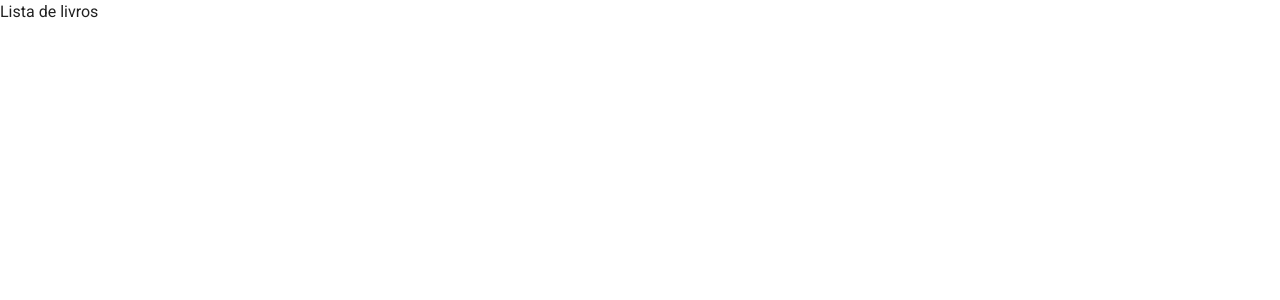
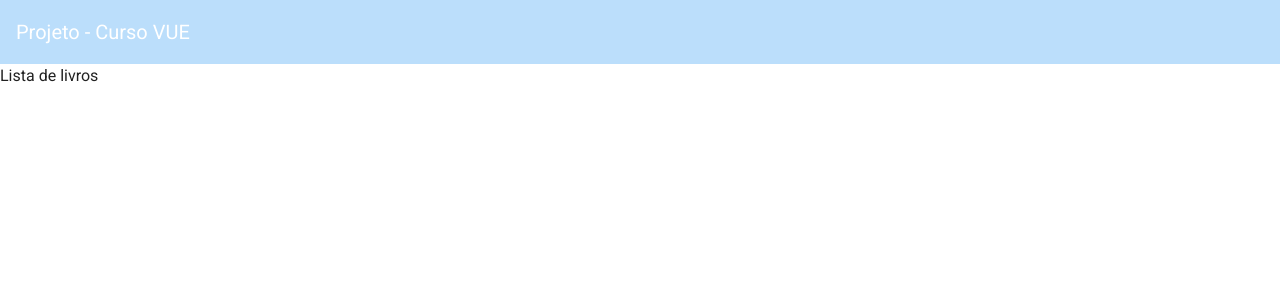
Before and after one commit to flavionfg/projeto-curso-vue, a Vue app: page /#/book in a window 1280 px wide. Shown: the top 300 px of the page. Built offline with nearby package versions, Linux system fonts and the light colour scheme.

Commit message:
add header and color theme on login page

```diff
--- a/src/App.vue
+++ b/src/App.vue
@@ -1,16 +1,20 @@
 <template>
     <v-app>
-        <router-view />
+        <app-header />
 
+        <v-content>
+            <router-view />
+        </v-content>
         <feedback />
     </v-app>
 </template>
 
 <script>
+    import AppHeader from './components/header/AppHeader.vue';
     import Feedback from './components/feedback/Feedback.vue';
 
     export default {
         name: 'App',
-        components: { Feedback },
+        components: { Feedback, AppHeader },
     };
 </script>
--- a/src/components/Login/LoginPage.vue
+++ b/src/components/Login/LoginPage.vue
@@ -7,14 +7,15 @@
                     <v-text-field label="Token" v-model="token"></v-text-field>
 
                     <v-btn depresed
-                           dark color="green"
+                           dark
+                           color="primary"
                            block
                            class="mb-2"
                            @click="login">
                         Login
                     </v-btn>
                     <v-btn text
-                           color="blue"
+                           color="secondary"
                            @click="loginGuest">Entrar como visitante
                     </v-btn>
                 </v-col>
@@ -41,12 +42,14 @@
             login() {
                 if (this.token) {
                     this.$store.commit('setAuthToken', this.token);
+                    this.$store.commit('setLogged', true);
                     this.$router.push('/book');
                 } else {
                     this.$store.commit('showErrorMessage', 'Você deve informar um token');
                 }
             },
             loginGuest() {
+                this.$store.commit('setLogged', true);
                 this.$router.push('/book');
             },
         },
--- /dev/null
+++ b/src/components/header/AppHeader.vue
@@ -0,0 +1,52 @@
+<template>
+    <v-app-bar
+        app
+        dark
+        flat
+        color="secondary"
+    >
+        <v-toolbar-title>Projeto - Curso VUE</v-toolbar-title>
+
+        <v-spacer />
+        <v-toolbar-items v-if="$store.state.logged">
+            <v-btn text
+                   @click="goToBookList"
+            >
+                Livros
+            </v-btn>
+            <v-btn text
+                   @click="goToCollection"
+            >
+                Minha Colecão
+            </v-btn>
+            <v-btn text
+                   @click="logout"
+            >
+                Sair
+            </v-btn>
+        </v-toolbar-items>
+    </v-app-bar>
+</template>
+
+<script>
+    export default {
+        name: 'AppHeader',
+        methods: {
+            goToBookList() {
+                this.$router.push('/book');
+            },
+            goToCollection() {
+                this.$router.push('/collection');
+            },
+            logout() {
+                this.$store.commit('setAuthToken', '');
+                this.$store.commit('setLogged', false);
+                this.$router.push('/');
+            },
+        },
+    };
+</script>
+
+<style scoped>
+
+</style>
--- a/src/plugins/vuetify.js
+++ b/src/plugins/vuetify.js
@@ -1,7 +1,16 @@
 import Vue from 'vue';
 import Vuetify from 'vuetify/lib';
+import colors from 'vuetify/lib/util/colors';
 
 Vue.use(Vuetify);
 
 export default new Vuetify({
+    theme: {
+        themes: {
+            light: {
+                primary: colors.purple.darken1, // #E53935
+                secondary: colors.blue.lighten4, // #FFCDD2
+            },
+        },
+    },
 });
--- a/src/store.js
+++ b/src/store.js
@@ -6,6 +6,7 @@ Vue.use(Vuex);
 export default new Vuex.Store({
     state: {
         authToken: '',
+        logged: false,
         message: {
             text: '',
             type: '',
@@ -14,6 +15,9 @@ export default new Vuex.Store({
     mutations: {
         setAuthToken(state, payload) {
             state.authToken = payload;
+        },
+        setLogged(state, payload) {
+            state.logged = payload;
         },
         showErrorMessage(state, payload) {
             state.message = {
```
